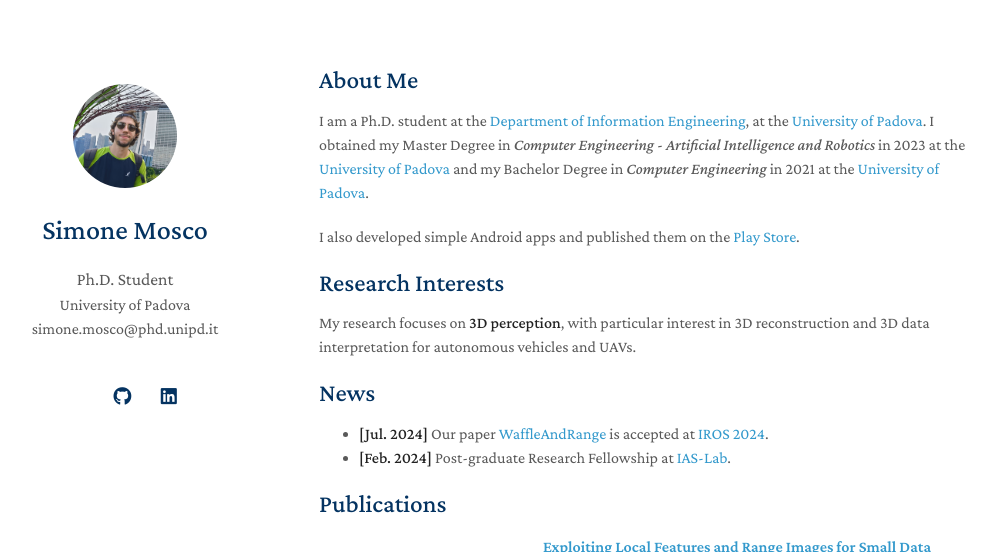
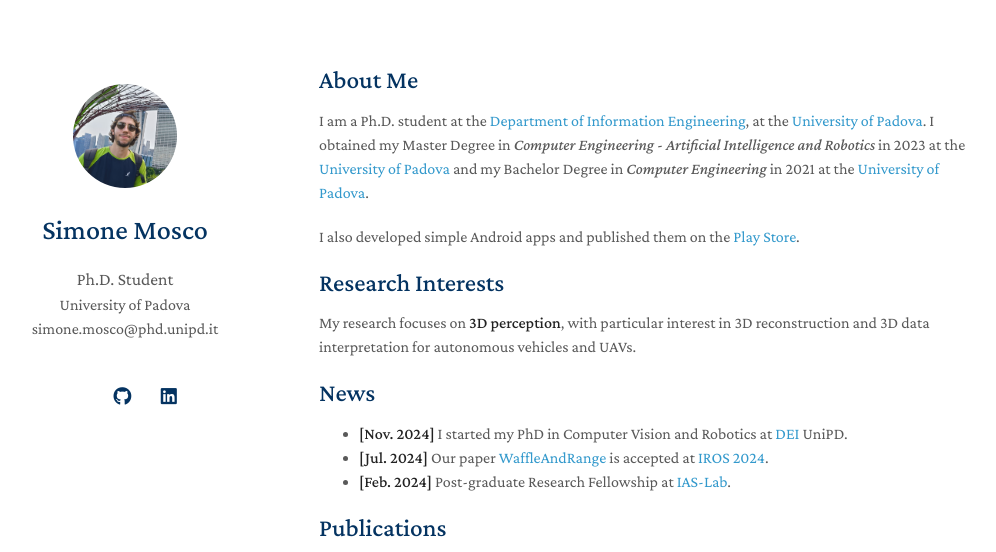
Before and after one commit to SiMoM0/simom0.github.io, a Jekyll site: the page built from index.md, in a window 1280 px wide and 1065 px high, cut to the strip 0-552 px from the top of the window. Shown: the whole strip, without its empty margins (151-1147 px from the left). Built offline with Jekyll 4.4.1, drawn with Linux system fonts in a browser that asks for light colours; a style sheet for code colours, icons or effects is not loaded; our own code applies the rules of GitHub Pages for plain Markdown files.

Commit message:
update news

```diff
--- a/index.md
+++ b/index.md
@@ -17,6 +17,7 @@ My research focuses on **3D perception**, with particular interest in 3D reconst
 
 ## News
 
+- **[Nov. 2024]** I started my PhD in Computer Vision and Robotics at [DEI](https://www.dei.unipd.it/) UniPD.
 - **[Jul. 2024]** Our paper [WaffleAndRange](https://arxiv.org/pdf/2410.10510) is accepted at [IROS 2024](http://iros2024-abudhabi.org/).
 - **[Feb. 2024]** Post-graduate Research Fellowship at [IAS-Lab](https://robotics.dei.unipd.it/).
 <!-- - **[Feb. 2020]** We will host the ACM Multimedia Asia 2020 conference in Singapore! -->
```
